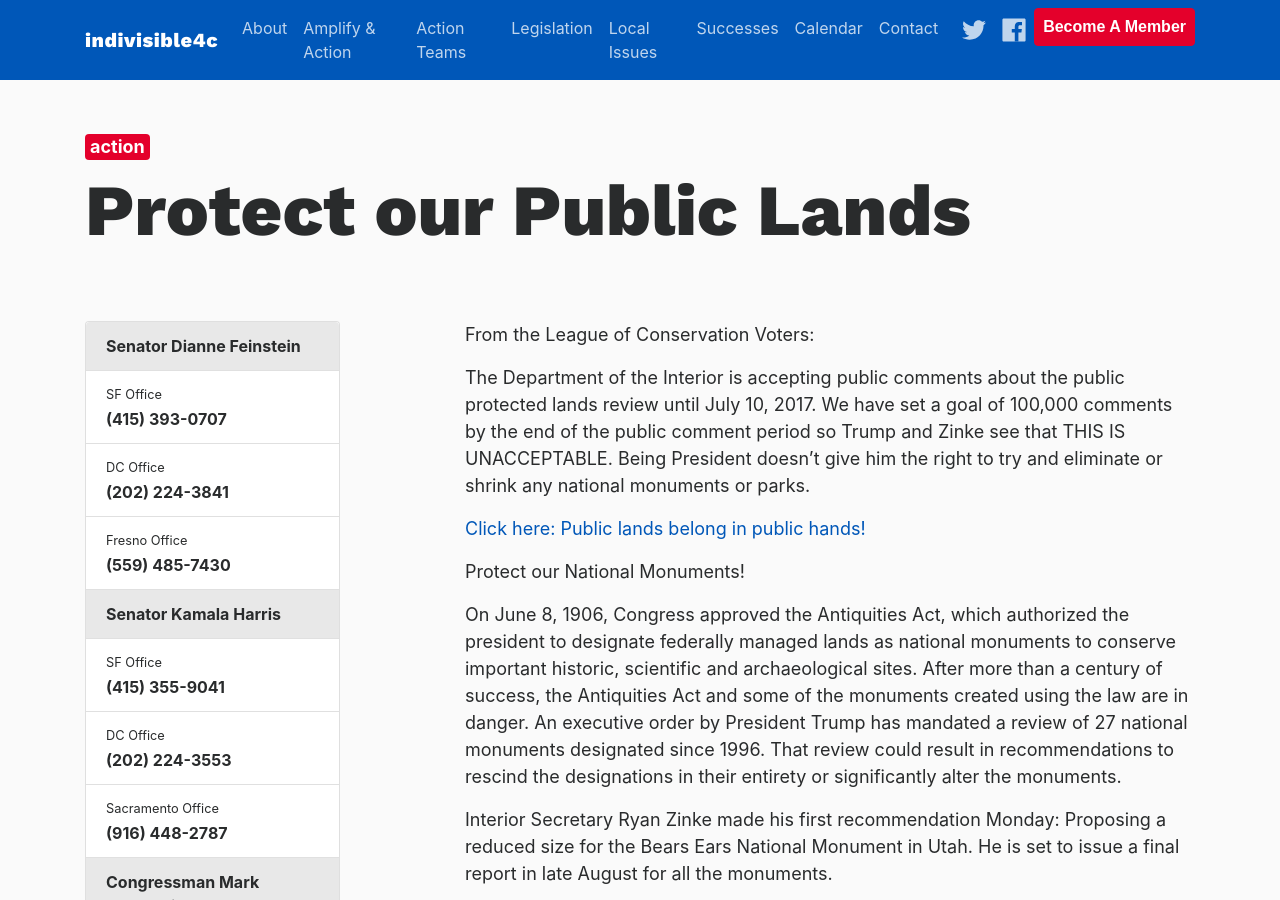
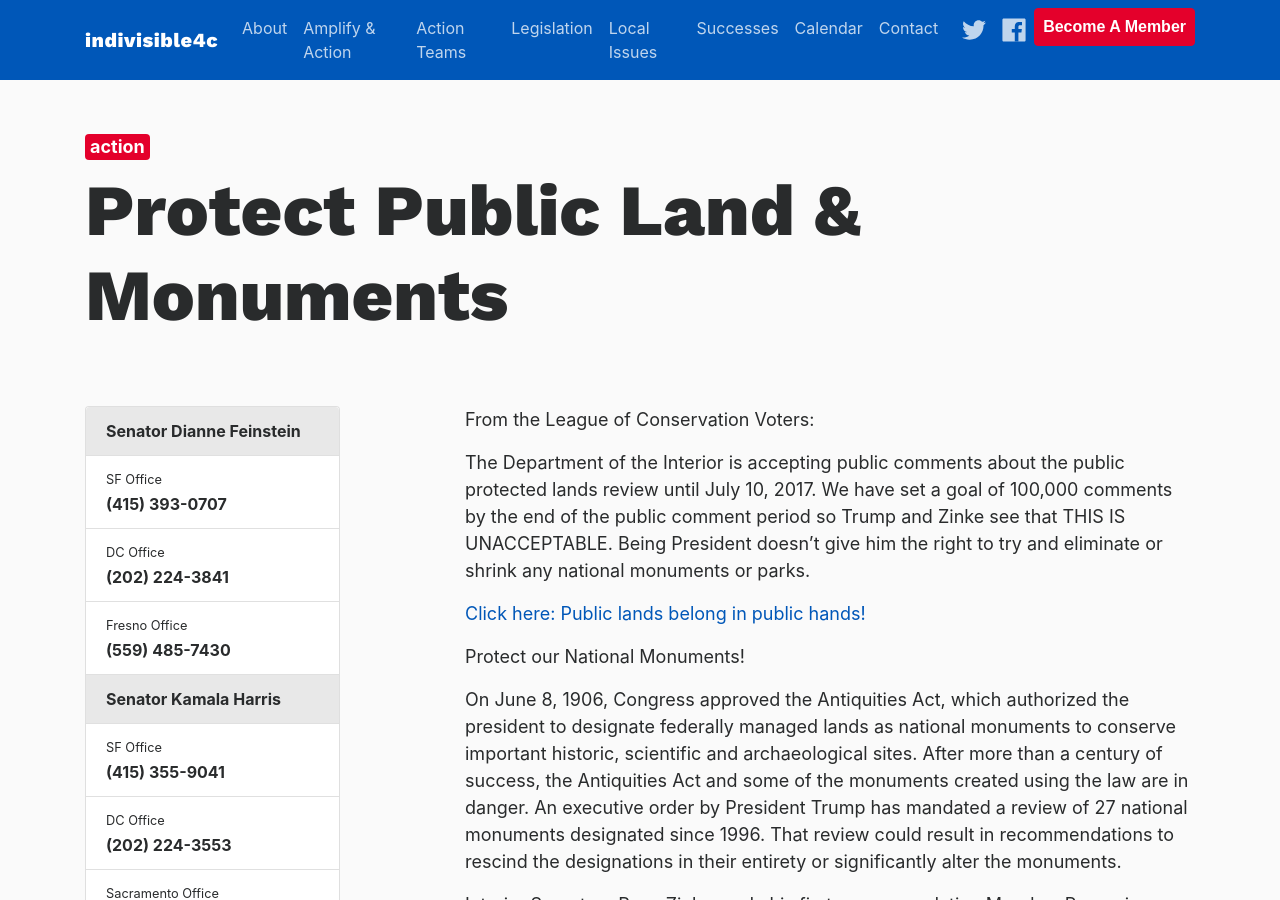
Before and after one commit to IndivisibleTemplate/BasicTemplate, a Jekyll site: the page built from _posts/2017-06-19-protect-our-public-lands.markdown, in a window 1280 px wide and 900 px high. Built offline with Jekyll 4.4.1, drawn with Linux system fonts in a browser that asks for light colours; nearby versions of some CDN libraries; comment, search, counter and statistics services are not loaded.

Commit message:
Updated Protect Our Public Lands

```diff
--- a/_posts/2017-06-19-protect-our-public-lands.markdown
+++ b/_posts/2017-06-19-protect-our-public-lands.markdown
@@ -1,5 +1,5 @@
 ---
-title: Protect our Public Lands
+title: Protect Public Land & Monuments
 date: 2017-06-19 16:31:00 -07:00
 categories:
 - action
```
